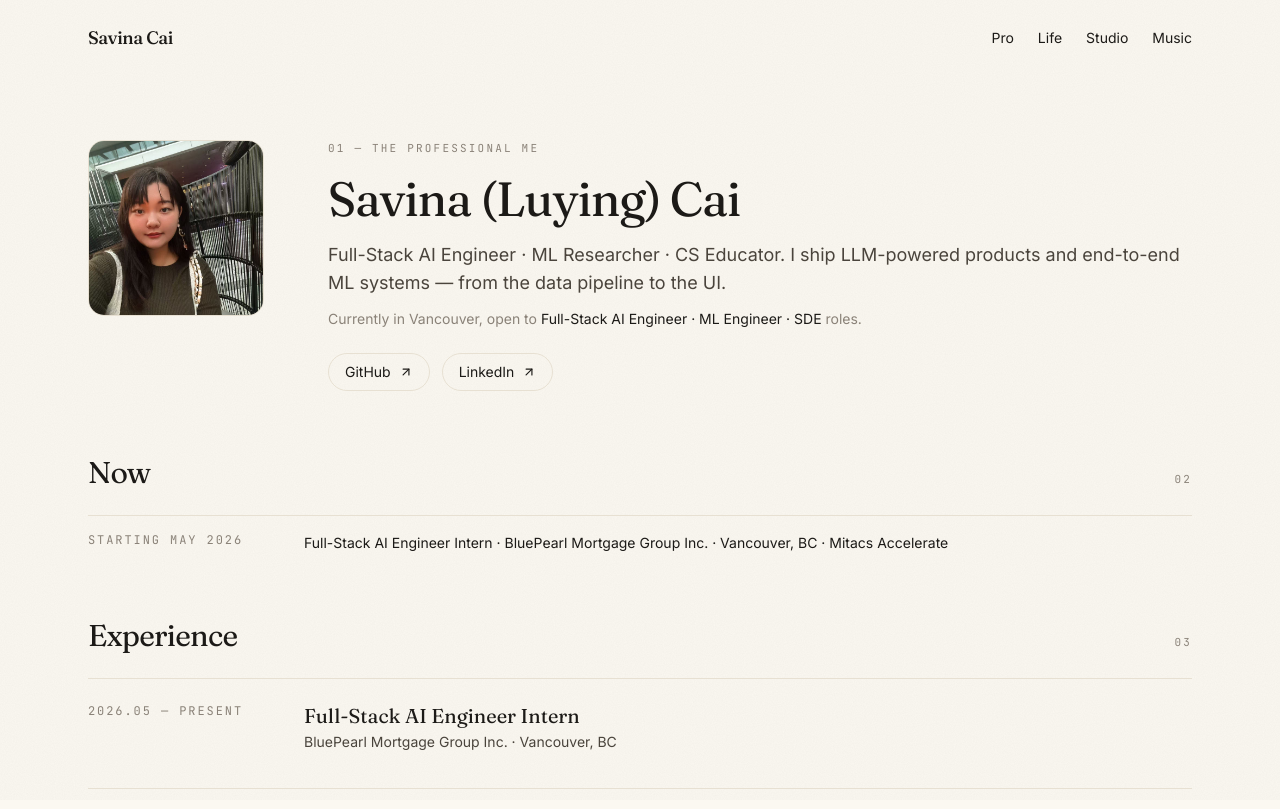
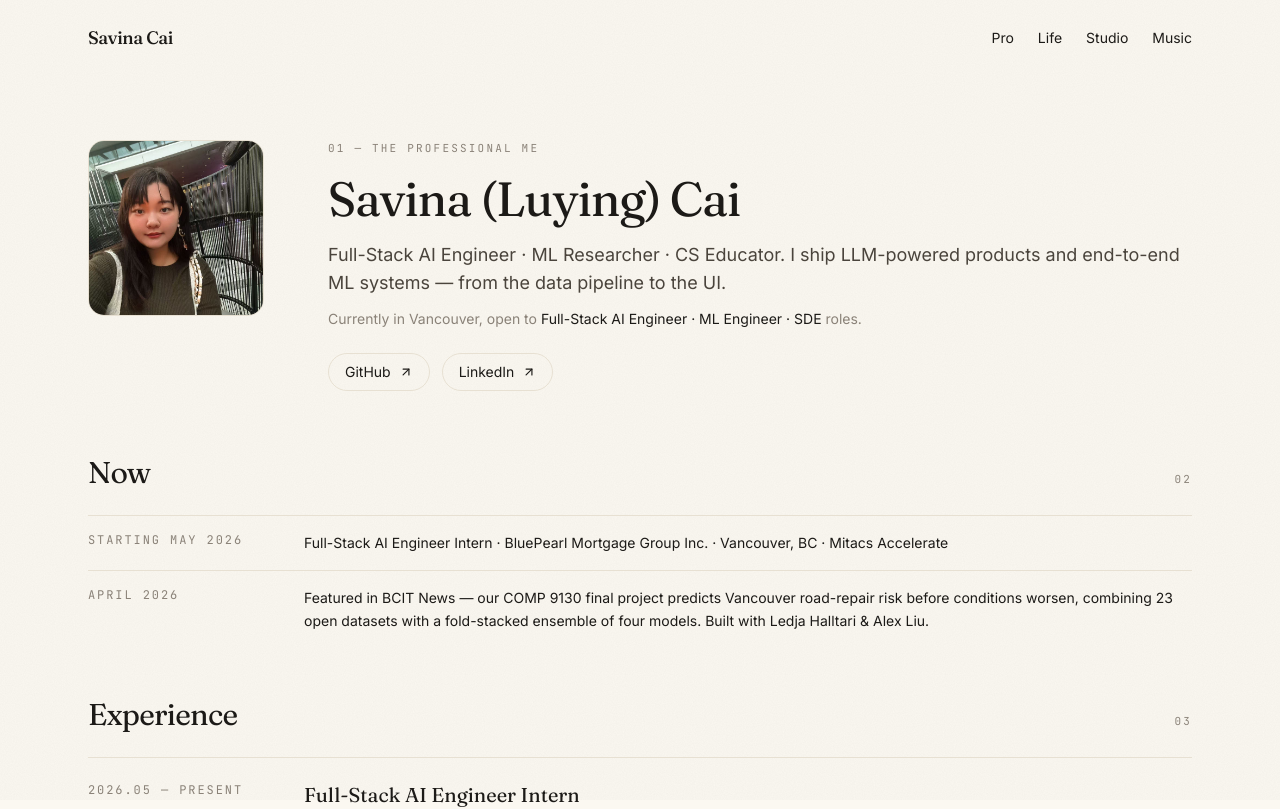
Before and after one commit to cailucky777/cailucky777.github.io, a Next.js app: page /pro in a window 1280 px wide. Shown: the top 809 px of the page. Built offline with nearby package versions, Linux system fonts and the light colour scheme.

Commit message:
Add BCIT news feature to Now section with link support
https://claude.ai/code/session_01FhkEyw4k3FYhsKRhF2LnCX

```diff
--- a/src/app/pro/page.tsx
+++ b/src/app/pro/page.tsx
@@ -86,7 +86,18 @@ export default function ProPage() {
               <div className="font-mono text-xs uppercase tracking-[0.16em] text-[color:var(--color-ink-mute)]">
                 {item.date}
               </div>
-              <p className="text-sm leading-relaxed">{item.text}</p>
+              {item.link ? (
+                <a
+                  href={item.link}
+                  target="_blank"
+                  rel="noreferrer"
+                  className="text-sm leading-relaxed underline-offset-4 hover:underline"
+                >
+                  {item.text}
+                </a>
+              ) : (
+                <p className="text-sm leading-relaxed">{item.text}</p>
+              )}
             </li>
           ))}
         </ol>
--- a/src/data/pro.ts
+++ b/src/data/pro.ts
@@ -4,6 +4,7 @@
 export type NowItem = {
   date: string;
   text: string;
+  link?: string;
 };
 
 export type Project = {
@@ -36,6 +37,11 @@ export const now: NowItem[] = [
   {
     date: "Starting May 2026",
     text: "Full-Stack AI Engineer Intern · BluePearl Mortgage Group Inc. · Vancouver, BC · Mitacs Accelerate"
+  },
+  {
+    date: "April 2026",
+    text: "Featured in BCIT News — our COMP 9130 final project predicts Vancouver road-repair risk before conditions worsen, combining 23 open datasets with a fold-stacked ensemble of four models. Built with Ledja Halltari & Alex Liu.",
+    link: "https://www.bcit.ca/news/stories/computing-msc-students-train-ai/"
   }
 ];
 
```
